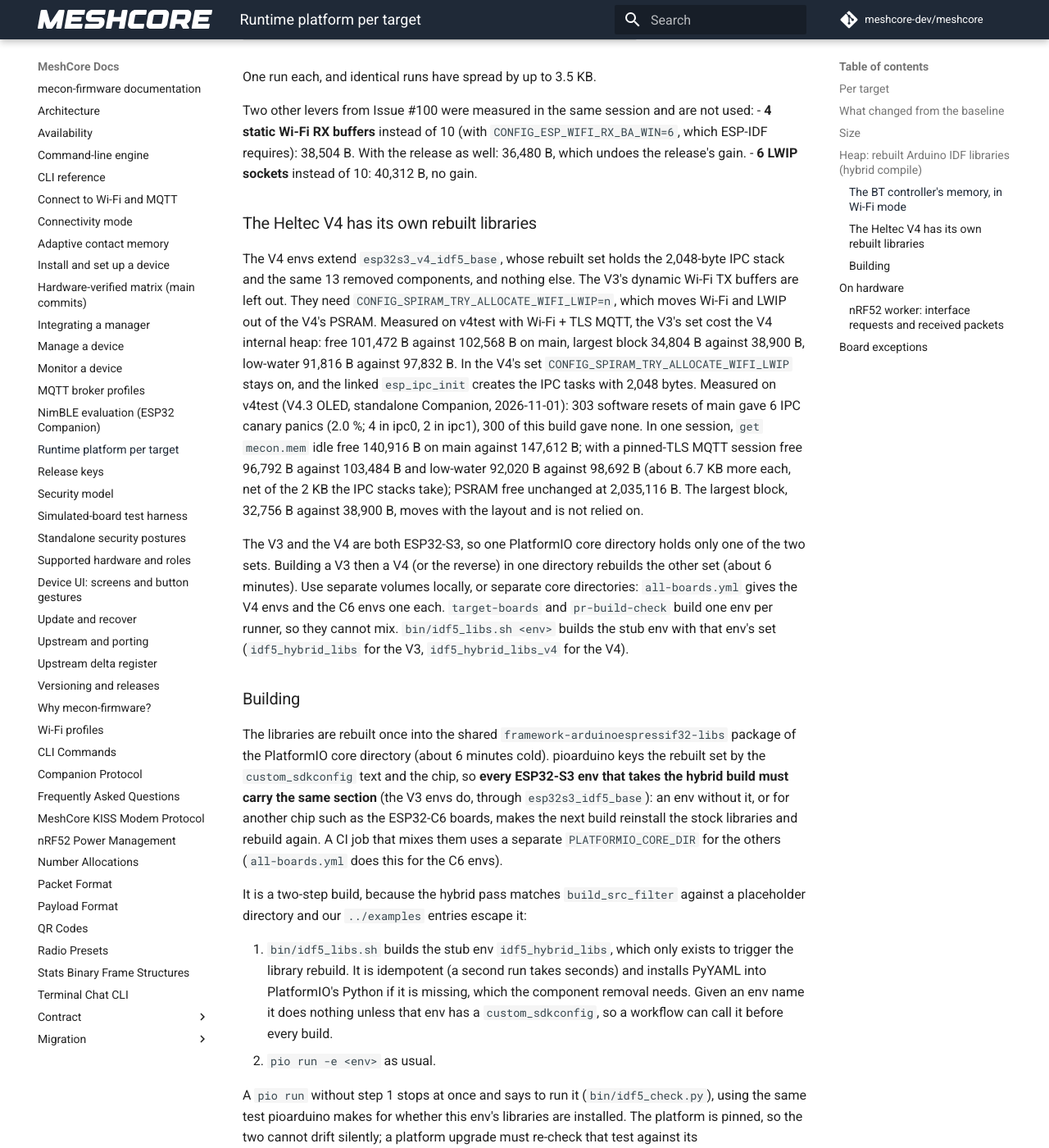
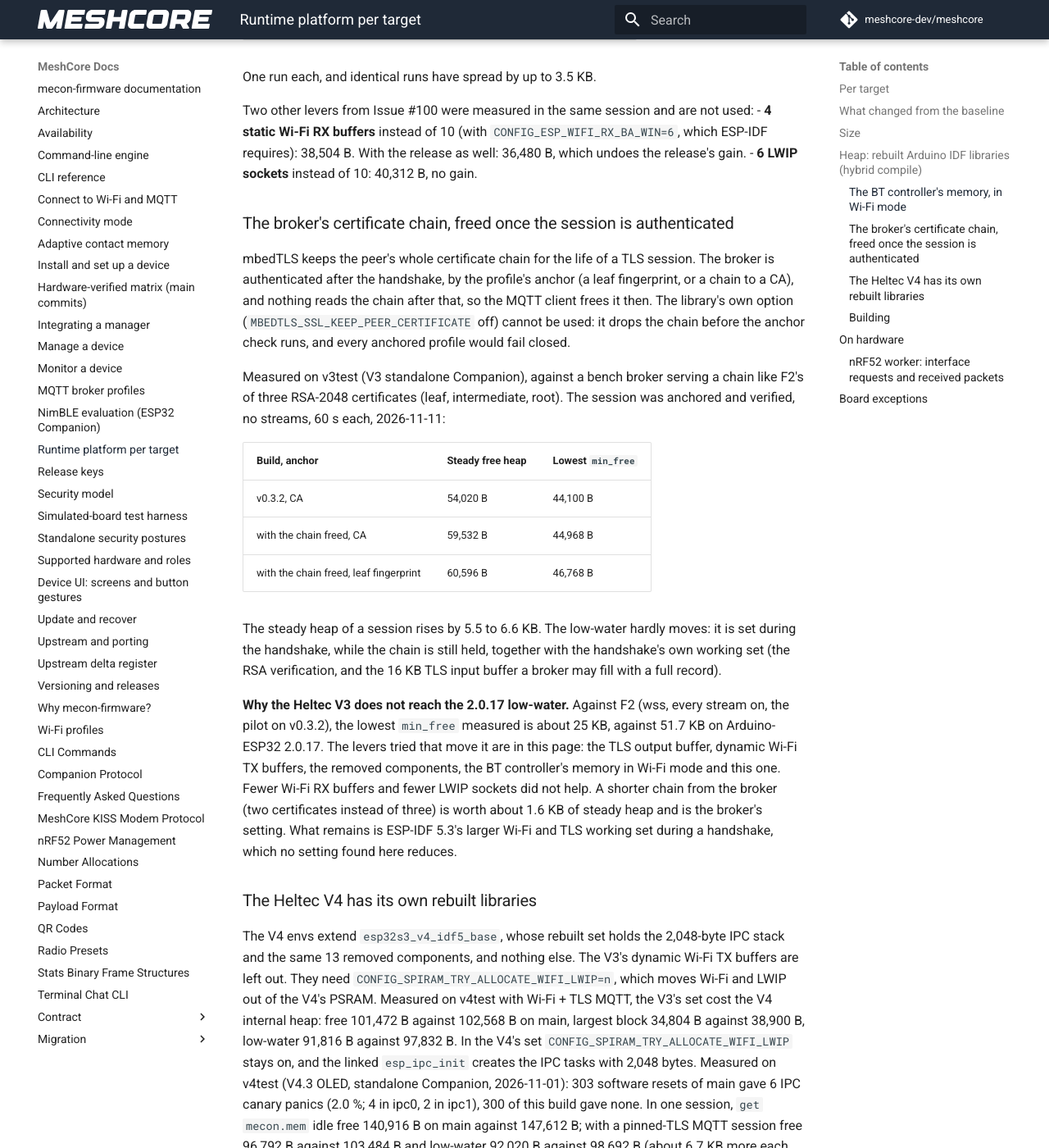
Before and after one commit to hoejriis/mecon-firmware, an MkDocs documentation site: the page built from docs/PLATFORM.md, in a window 1280 px wide and 1400 px high, scrolled down 6655 px. Shown: the whole window at 82% size. Built offline with MkDocs 1.6.1 and Material for MkDocs 9.7.7, drawn with Linux system fonts in a browser that asks for light colours; comment, search, counter and statistics services are not loaded.

Commit message:
Docs: the freed certificate chain, measured, and why the V3 stops short of 45 KB
PLATFORM records the chain free and its measurement, and the reason the
V3's low-water under F2 stays near 25 KB: every lever that moves it is
listed, the two that did not help are named, and what is left is the
handshake's own working set on ESP-IDF 5.3.

Co-Authored-By: Claude Opus 5.5 (1M context) <noreply@anthropic.com>

```diff
--- a/docs/PLATFORM.md
+++ b/docs/PLATFORM.md
@@ -117,6 +117,22 @@ Two other levers from Issue #100 were measured in the same session and are not u
 - **4 static Wi-Fi RX buffers** instead of 10 (with `CONFIG_ESP_WIFI_RX_BA_WIN=6`, which ESP-IDF requires): 38,504 B. With the release as well: 36,480 B, which undoes the release's gain.
 - **6 LWIP sockets** instead of 10: 40,312 B, no gain.
 
+### The broker's certificate chain, freed once the session is authenticated
+
+mbedTLS keeps the peer's whole certificate chain for the life of a TLS session. The broker is authenticated after the handshake, by the profile's anchor (a leaf fingerprint, or a chain to a CA), and nothing reads the chain after that, so the MQTT client frees it then. The library's own option (`MBEDTLS_SSL_KEEP_PEER_CERTIFICATE` off) cannot be used: it drops the chain before the anchor check runs, and every anchored profile would fail closed.
+
+Measured on v3test (V3 standalone Companion), against a bench broker serving a chain like F2's of three RSA-2048 certificates (leaf, intermediate, root). The session was anchored and verified, no streams, 60 s each, 2026-11-11:
+
+| Build, anchor | Steady free heap | Lowest `min_free` |
+|---|---|---|
+| v0.3.2, CA | 54,020 B | 44,100 B |
+| with the chain freed, CA | 59,532 B | 44,968 B |
+| with the chain freed, leaf fingerprint | 60,596 B | 46,768 B |
+
+The steady heap of a session rises by 5.5 to 6.6 KB. The low-water hardly moves: it is set during the handshake, while the chain is still held, together with the handshake's own working set (the RSA verification, and the 16 KB TLS input buffer a broker may fill with a full record).
+
+**Why the Heltec V3 does not reach the 2.0.17 low-water.** Against F2 (wss, every stream on, the pilot on v0.3.2), the lowest `min_free` measured is about 25 KB, against 51.7 KB on Arduino-ESP32 2.0.17. The levers tried that move it are in this page: the TLS output buffer, dynamic Wi-Fi TX buffers, the removed components, the BT controller's memory in Wi-Fi mode and this one. Fewer Wi-Fi RX buffers and fewer LWIP sockets did not help. A shorter chain from the broker (two certificates instead of three) is worth about 1.6 KB of steady heap and is the broker's setting. What remains is ESP-IDF 5.3's larger Wi-Fi and TLS working set during a handshake, which no setting found here reduces.
+
 ### The Heltec V4 has its own rebuilt libraries
 
 The V4 envs extend `esp32s3_v4_idf5_base`, whose rebuilt set holds the 2,048-byte IPC stack and the same 13 removed components, and nothing else. The V3's dynamic Wi-Fi TX buffers are left out. They need `CONFIG_SPIRAM_TRY_ALLOCATE_WIFI_LWIP=n`, which moves Wi-Fi and LWIP out of the V4's PSRAM. Measured on v4test with Wi-Fi + TLS MQTT, the V3's set cost the V4 internal heap: free 101,472 B against 102,568 B on main, largest block 34,804 B against 38,900 B, low-water 91,816 B against 97,832 B. In the V4's set `CONFIG_SPIRAM_TRY_ALLOCATE_WIFI_LWIP` stays on, and the linked `esp_ipc_init` creates the IPC tasks with 2,048 bytes. Measured on v4test (V4.3 OLED, standalone Companion, 2026-11-01): 303 software resets of main gave 6 IPC canary panics (2.0 %; 4 in ipc0, 2 in ipc1), 300 of this build gave none. In one session, `get mecon.mem` idle free 140,916 B on main against 147,612 B; with a pinned-TLS MQTT session free 96,792 B against 103,484 B and low-water 92,020 B against 98,692 B (about 6.7 KB more each, net of the 2 KB the IPC stacks take); PSRAM free unchanged at 2,035,116 B. The largest block, 32,756 B against 38,900 B, moves with the layout and is not relied on.
```
